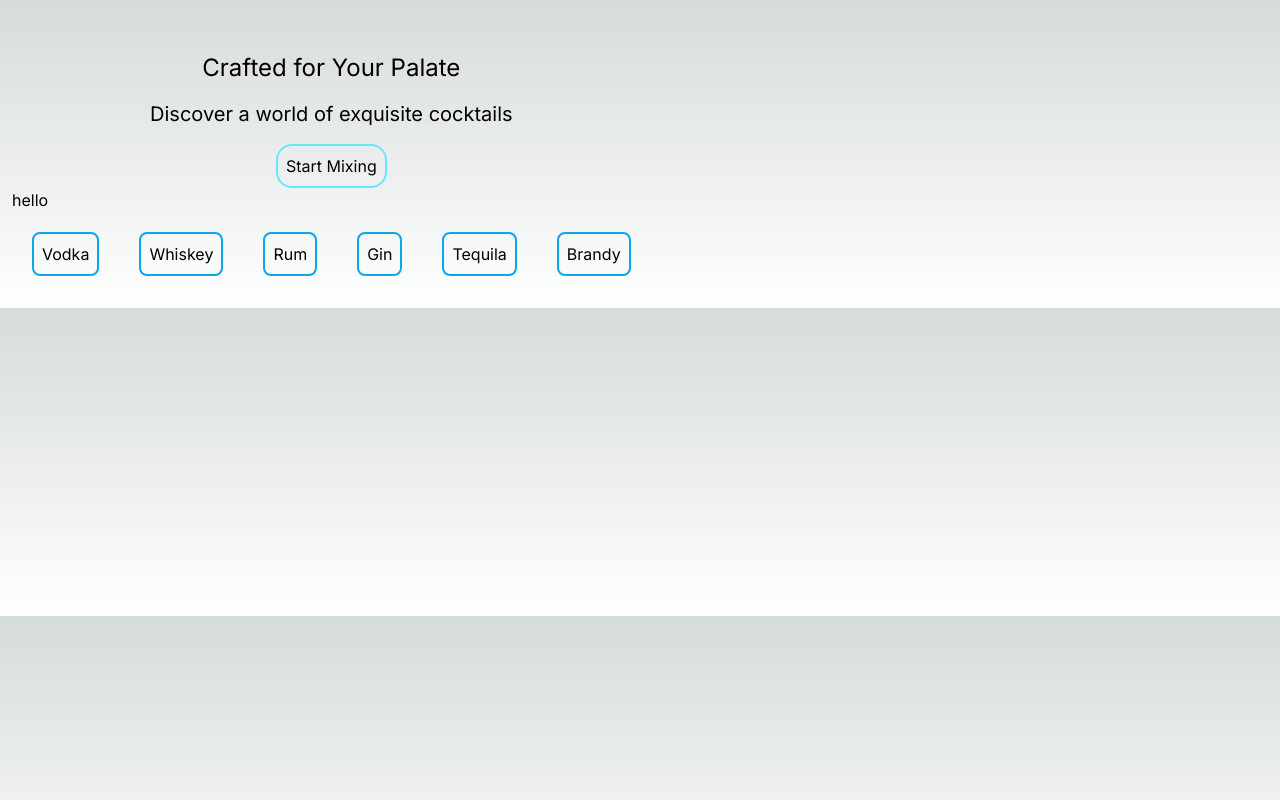
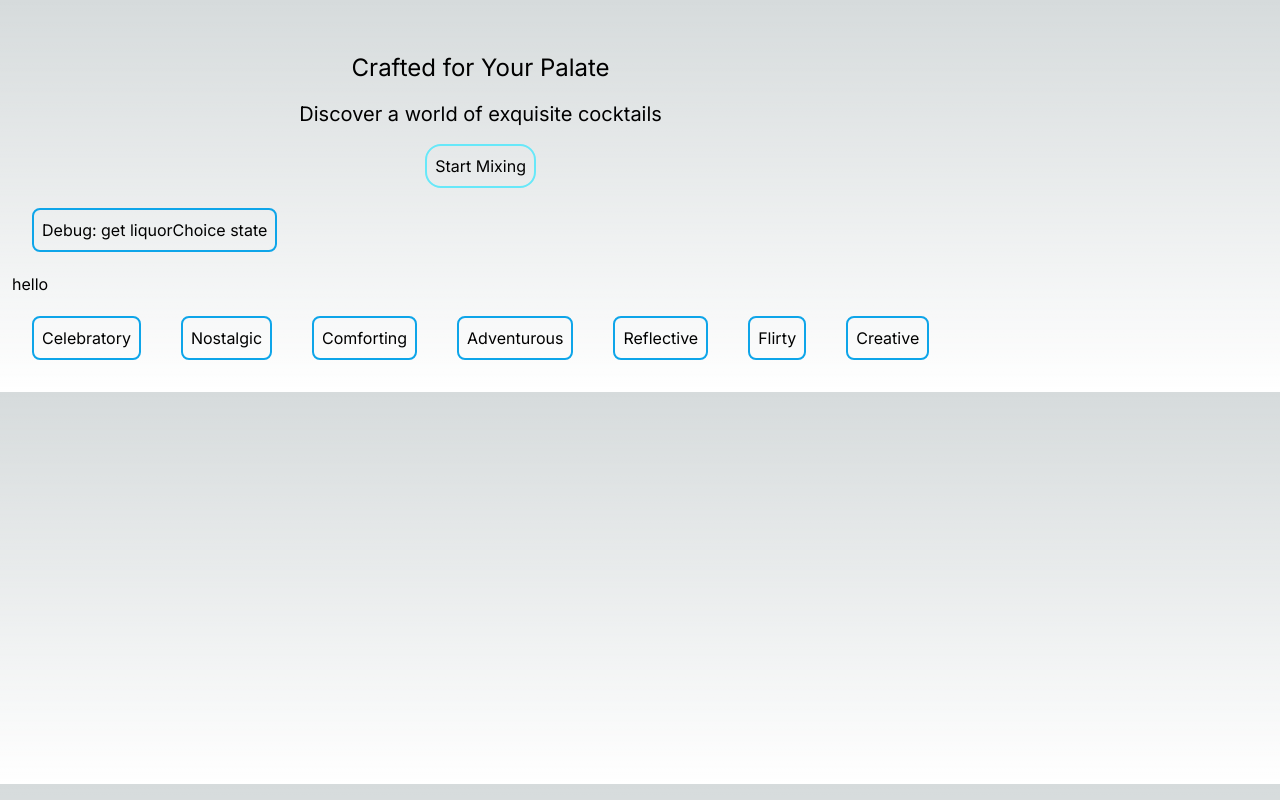
Before and after one commit to kingkwongsta/mixology, a Next.js app: page / in a window 1280 px wide. Built offline with nearby package versions, Linux system fonts and the light colour scheme.

Commit message:
update userMood state when a button is selected

```diff
--- a/src/app/components/ButtonList.jsx
+++ b/src/app/components/ButtonList.jsx
@@ -2,9 +2,9 @@ export default function ButtonList({
   buttonContent,
   selectedButton,
   setSelectedButton,
+  setUserMood,
 }) {
-  const liquorOptions = ["Vodka", "Whiskey", "Rum", "Gin", "Tequila", "Brandy"];
-  return liquorOptions.map((liquor, index) => {
+  return buttonContent.map((content, index) => {
     return (
       <button
         key={index}
@@ -13,9 +13,10 @@ export default function ButtonList({
         }`}
         onClick={() => {
           setSelectedButton(index);
+          setUserMood(content);
         }}
       >
-        {liquor}
+        {content}
       </button>
     );
   });
--- a/src/app/components/Mood.jsx
+++ b/src/app/components/Mood.jsx
@@ -22,6 +22,7 @@ export default function Mood({ userMood, setUserMood }) {
         buttonContent={moodSelections}
         selectedButton={selectedButton}
         setSelectedButton={setSelectedButton}
+        setUserMood={setUserMood}
       />
     </>
   );
--- a/src/app/page.js
+++ b/src/app/page.js
@@ -26,12 +26,13 @@ export default function Home() {
             />
           </div>
         )}
-        {/* <button
-        onClick={() => console.log(liquorChoice)}
-        className="p-2 m-5 border-solid border-2 border-sky-500 rounded-lg"
-      >
-        Debug: get liquorChoice state
-      </button> */}
+        {/*----- DEBUG STATE -----*/}
+        <button
+          onClick={() => console.log(userMood)}
+          className="p-2 m-5 border-solid border-2 border-sky-500 rounded-lg"
+        >
+          Debug: get liquorChoice state
+        </button>
         <Mood userMood={userMood} setUserMood={setUserMood} />
       </div>
       <div className="right-bar">
```
